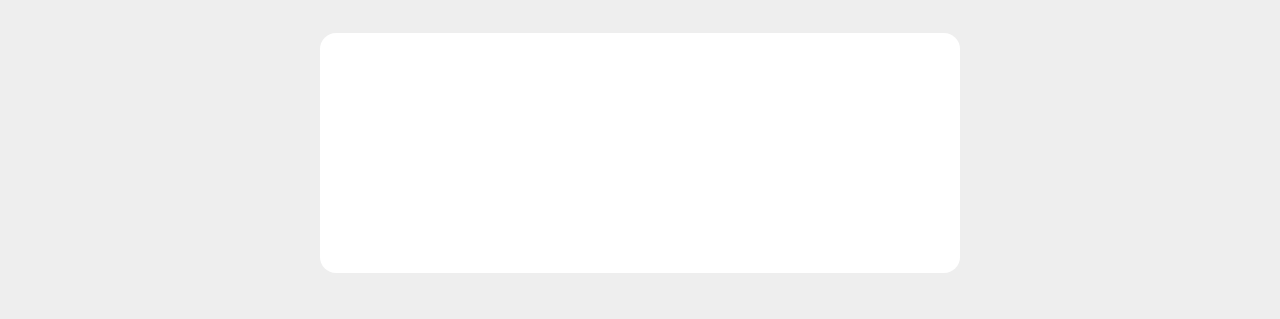
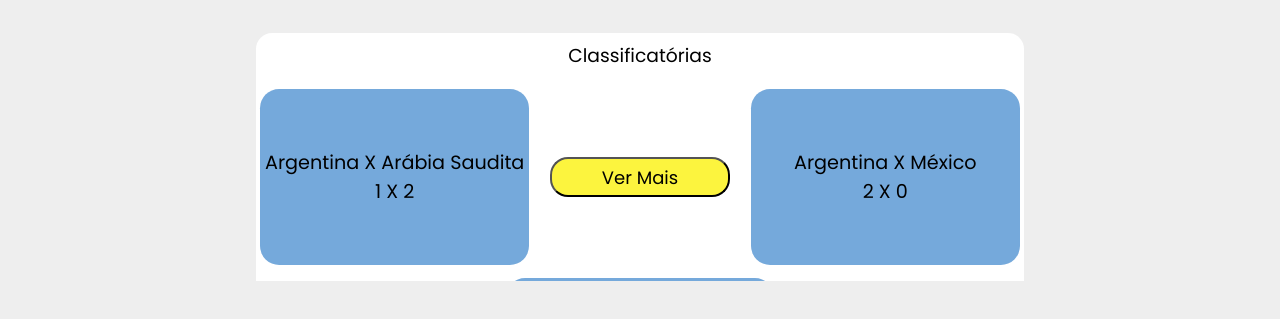
Before and after one commit to TSThiago/ProjectWorldCup, a website: page pages/argentina/index.html in a window 1280 px wide. Shown: the part 303-622 px from the top of the page. Drawn offline with Linux system fonts and the light colour scheme; files whose address does not match are found by name.

Commit message:
implementação de js no botão da pagina da  argentina

```diff
--- a/pages/argentina/index.html
+++ b/pages/argentina/index.html
@@ -33,8 +33,24 @@
     </section>
     <section class="matchResults">
         <div class="groupStage matchBox">
-
+            <h3>Classificatórias</h3>
+            <div id=matchScores>
+                <div class="score">
+                    <span>Argentina X Arábia Saudita</span>
+                    <p>1 X 2</p>
+                </div>
+                <button id="matchButton">Ver Mais</button>
+                <div class="score">
+                    <span>Argentina X México</span>
+                    <p>2 X 0</p>
+                </div>
+                <div class="score">
+                    <span>Argentina X Arábia Saudita</span>
+                    <p>1 X 2</p>
+                </div>
+            </div>
         </div>
     </section>
 </body>
+<script src="dist/index.js"></script>
 </html>
--- /dev/null
+++ b/pages/argentina/index.ts
@@ -0,0 +1,16 @@
+const button = document.getElementById('matchButton') as HTMLElement
+const matchScores = document.getElementById('matchScores') as HTMLElement
+
+let showMore : boolean = false
+
+button.addEventListener('click', (e) => {
+    if(showMore){
+        matchScores.style = 'heigth: 24vh'
+        button.textContent = 'Ver Mais'
+        showMore = false
+    }else{
+        matchScores.style.height = '60vh'
+        button.textContent = 'Ver Menos'
+        showMore = true
+    }
+})
--- a/styles/argentina.css
+++ b/styles/argentina.css
@@ -27,8 +27,10 @@ html {
 
   body{
     font-family: Poppins;
-        background-color: #eeeeee;
+    background-color: #eeeeee;
   }
+
+  /* Both Pages */
 
 .navBar{
     display: flex;
@@ -52,6 +54,8 @@ html {
     margin: 10px;
     color: white;
 }
+
+/* Argentina Page */
 
 .options{
     margin: 0 auto;
@@ -108,13 +112,76 @@ html {
 
 .matchResults{
     width: 90vw;
+    height: auto;
     margin:2vh auto
 }
 
 .matchBox {
+    display: flex;
+    flex-wrap: wrap;
     margin: 0 auto;
     height: 30vh;
-    width:50vw;
+    width:60vw;
     background-color: white;
     border-radius: 1em;
 }
+
+.matchBox h3 {
+    margin-top: 1vh;
+    height: 6vh;
+    width: 60vw;
+    text-align: center;
+}
+
+#matchScores {
+    display: flex;
+    flex-wrap: wrap;
+    font-size: larger;
+    gap: 1vw;
+    height: 24vh;
+    width: 60vw;
+    margin: 0 auto;
+    background-color: white;
+    overflow: hidden;
+}
+
+/* .matchScores:hover {
+    border-radius: 1em;
+    transition-duration: 0.5s;
+    transition-timing-function: linear;
+    height: 48vh;
+    margin:0 auto 2vh auto;
+} */
+
+#matchScores button {
+    font-family: Poppins;
+    font-size: large;
+    cursor: pointer;
+    height: 5vh;
+    width: 14vw;
+    margin:auto;
+    border-radius: 1em;
+    background-color: #fcf43e;
+}
+
+.score {
+    display: grid;
+    place-content: center;
+    text-align: center;
+    border-color: black;
+    height: 22vh;
+    width:21vw;
+    margin: 0 auto;
+    border-radius: 1em;
+    background-color: #75a9db;
+}
+
+/* Players Page */
+
+.backButton {
+    color: white;
+    border-radius: 1.5em;
+    height: 5vh;
+    width: 40vw;
+    background-color: #042940;
+}
```
Also changed, not shown: package.json (added, +24 -0 lines), pages/argentina/players.html (+12 -1 lines), tsconfig.json (added, +103 -0 lines), dist/index.js (added), 3 other files.
